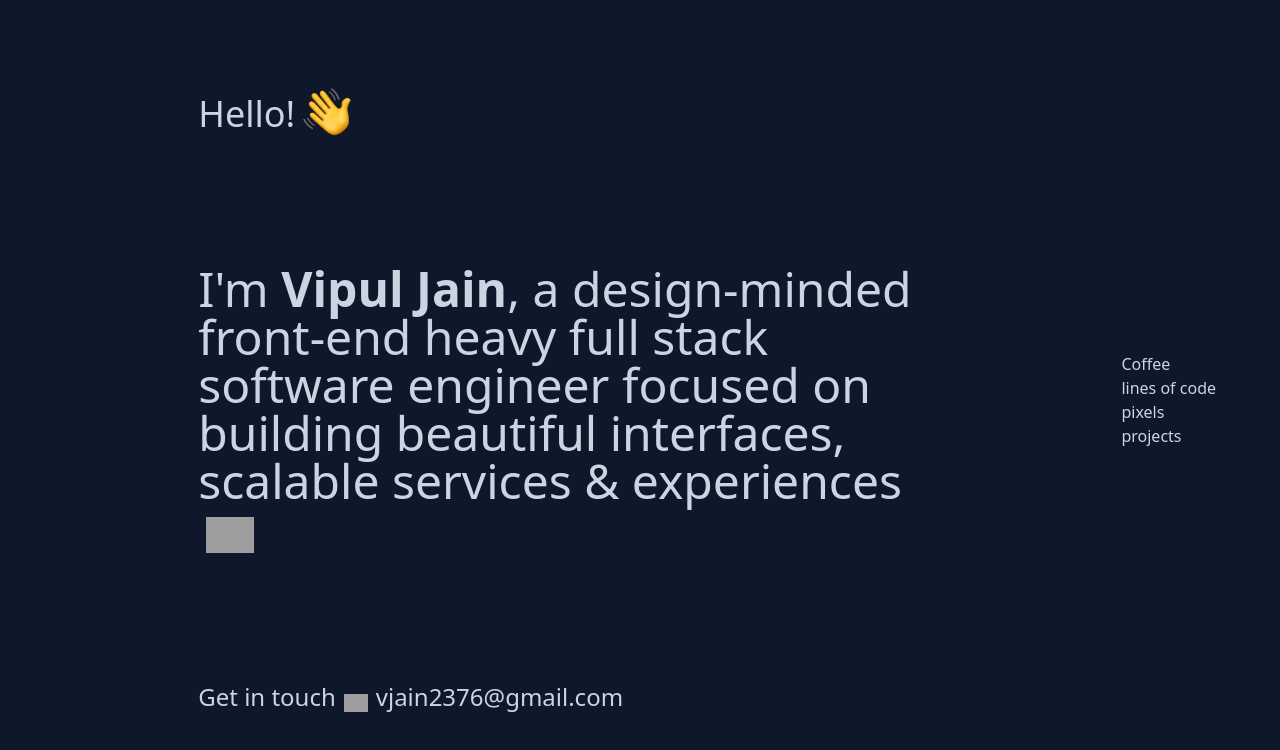
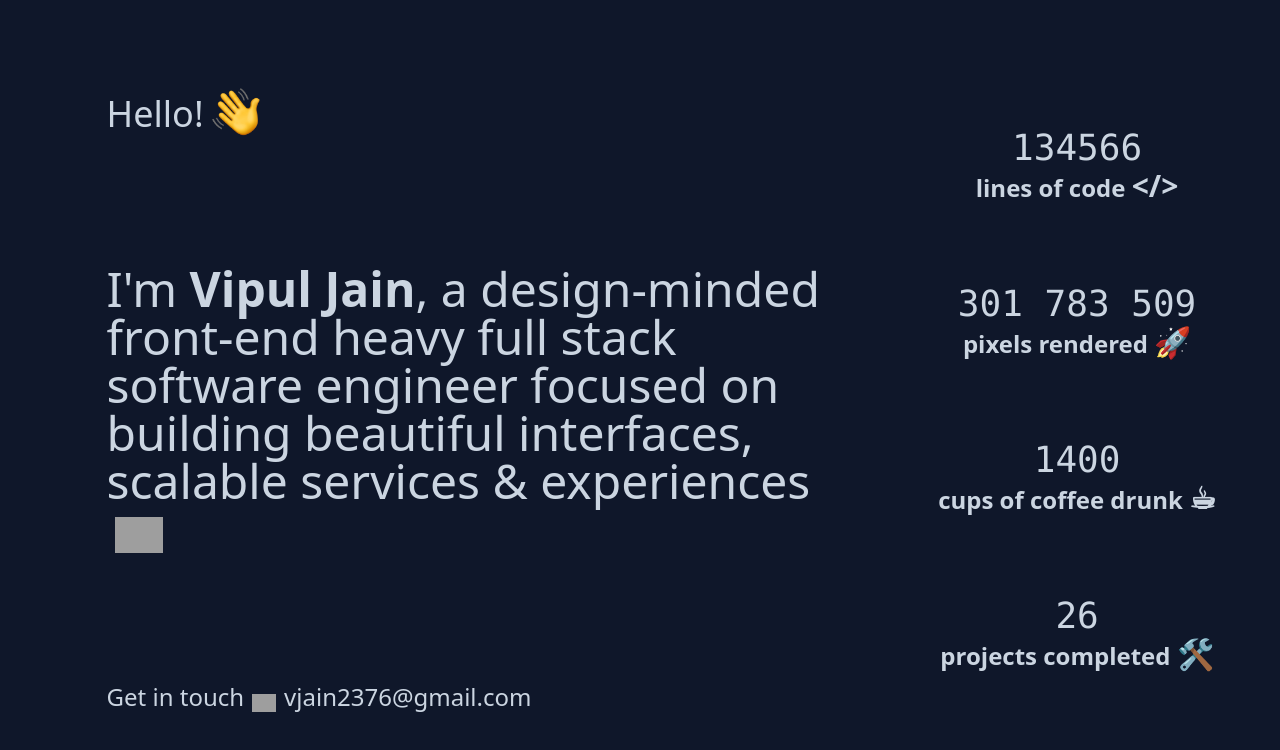
Before and after one commit to vj015/personal-portfolio, a Nuxt app in the folder portfolio/: page / in a window 1280 px wide. Shown: the top 750 px of the page. Built offline with nearby package versions, Linux system fonts and the light colour scheme; grey boxes are pictures that could not be loaded.

Commit message:
Home Page updated with design

```diff
--- a/portfolio/components/Home.vue
+++ b/portfolio/components/Home.vue
@@ -1,5 +1,7 @@
 <template>
-  <div class="bg-slate-900 text-slate-300 font-sans flex flex-col md:flex-row h-screen">
+  <div
+    class="bg-slate-900 text-slate-300 font-sans flex flex-col md:flex-row h-screen"
+  >
     <div class="main px-16 py-12">
       <div
         class="main__header py-10 text-3xl leading-tight sm:leading-tight sm:text-4xl"
@@ -38,11 +40,23 @@
         </span>
       </div>
     </div>
-    <div class="flex flex-row md:flex-col mx-0 my-auto pr-16 py-12">
-      <div>{{ "Coffee" }}</div>
-      <div>{{ "lines of code" }}</div>
-      <div>{{ "pixels" }}</div>
-      <div>{{ "projects" }}</div>
+    <div class="flex flex-row md:flex-col mx-0 pr-16 py-12 justify-evenly">
+      <div class="flex flex-col items-center">
+        <div class="font-mono text-3xl md:text-4xl">{{ "134566" }}</div>
+        <div class="font-semibold"><span class="text-2xl">{{ "lines of code " }}</span><span class="text-3xl">{{ "</>" }}</span></div>
+      </div>
+      <div class="flex flex-col items-center">
+        <div class="font-mono text-3xl md:text-4xl">{{ "301 783 509" }}</div>
+        <div class="font-semibold"><span class="text-2xl">{{ "pixels rendered " }}</span><span class="text-3xl">{{ "🚀" }}</span></div>
+      </div>
+      <div class="flex flex-col items-center">
+        <div class="font-mono text-3xl md:text-4xl">{{ "1400" }}</div>
+        <div class="font-semibold"><span class="text-2xl">{{ "cups of coffee drunk " }}</span><span class="text-3xl">{{ "☕︎" }}</span></div>
+      </div>
+      <div class="flex flex-col items-center">
+        <div class="font-mono text-3xl md:text-4xl">{{ "26" }}</div>
+        <div class="font-semibold"><span class="text-2xl">{{ "projects completed " }}</span><span class="text-3xl">{{ "🛠️" }}</span></div>
+      </div>
     </div>
   </div>
 </template>
```
